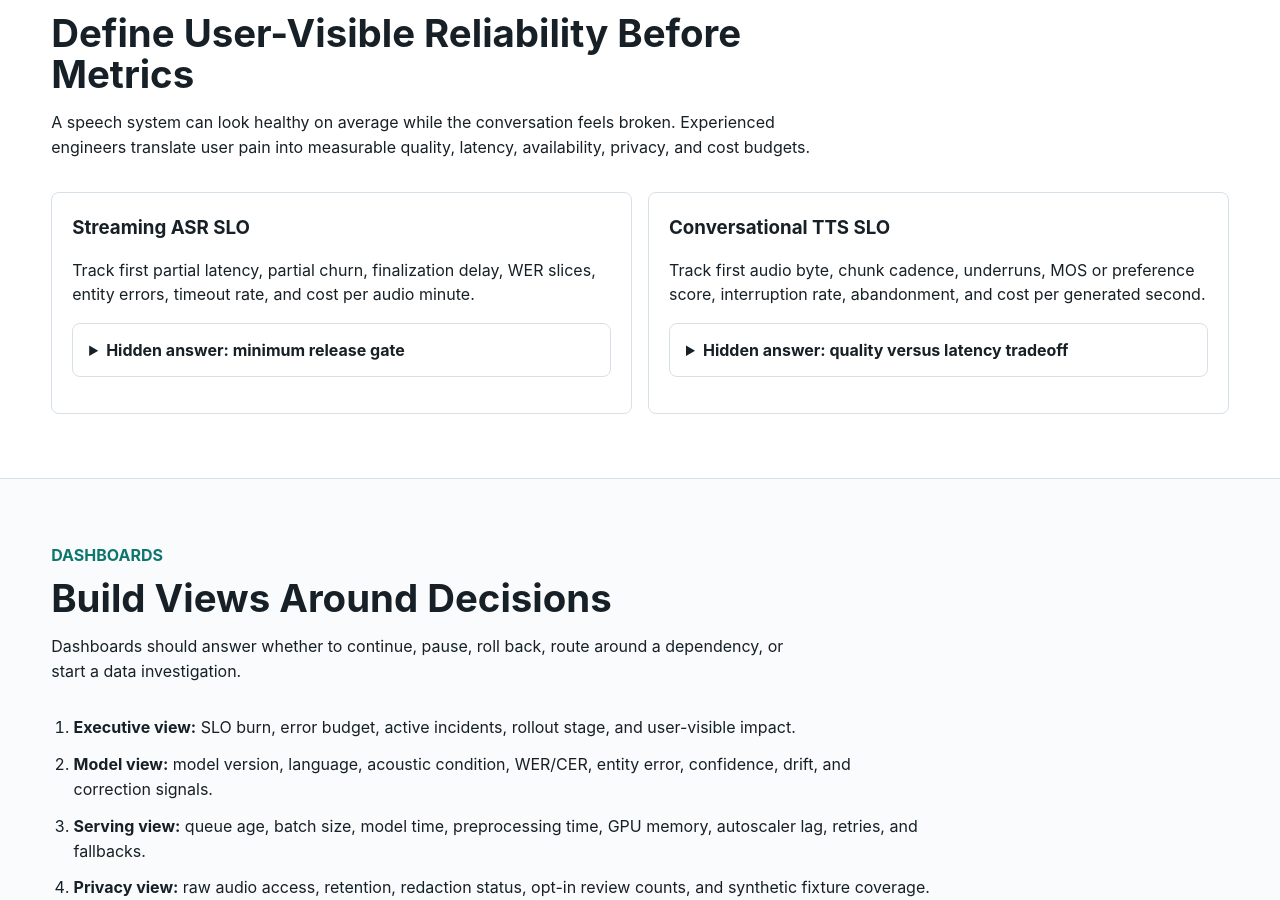
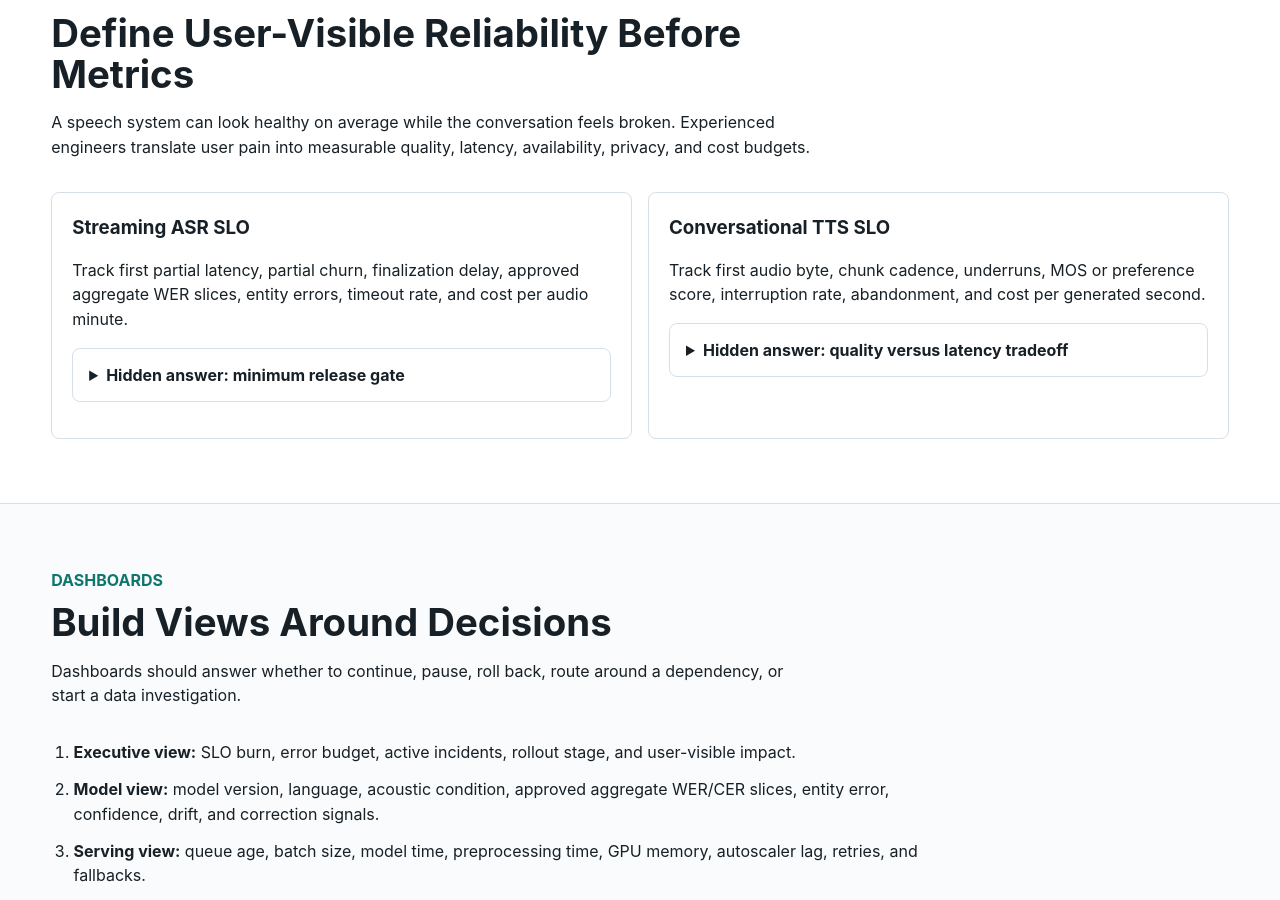
Before and after one commit to kennethli319/kennethli319.github.io, a Jekyll site: the page audio-text-ml-course/lessons/speech-serving-observability.html, which Jekyll copies as it is, in a window 1280 px wide and 900 px high, scrolled down 571 px. Built offline with Jekyll 4.4.1, drawn with Linux system fonts in a browser that asks for light colours; some of the changed text lies outside the part shown.

Commit message:
Update speech observability course page

```diff
--- a/audio-text-ml-course/index.html
+++ b/audio-text-ml-course/index.html
@@ -207,7 +207,7 @@
         <article>
           <span>19</span>
           <h3>Speech Serving Observability</h3>
-          <p>SLOs, dashboards, burn rates, drift slices, rollback decisions, cost alerts, and postmortems for production speech systems.</p>
+          <p>SLOs, dashboards, burn rates, approved aggregate drift slices, rollback decisions, cost alerts, and postmortems for production speech systems.</p>
           <p class="lab">Lab: implement SLO burn-rate, slice-drift, and rollout-recommendation utilities.</p>
           <p><a class="lesson-link" href="lessons/speech-serving-observability.html">Open lesson: speech serving observability and SLOs</a></p>
         </article>
--- a/audio-text-ml-course/lessons/speech-serving-observability.html
+++ b/audio-text-ml-course/lessons/speech-serving-observability.html
@@ -37,7 +37,7 @@
       <div class="grid two">
         <article class="card">
           <h3>Streaming ASR SLO</h3>
-          <p>Track first partial latency, partial churn, finalization delay, WER slices, entity errors, timeout rate, and cost per audio minute.</p>
+          <p>Track first partial latency, partial churn, finalization delay, approved aggregate WER slices, entity errors, timeout rate, and cost per audio minute.</p>
           <details class="qa">
             <summary>Hidden answer: minimum release gate</summary>
             <p>
@@ -75,7 +75,7 @@
       </div>
       <ol class="steps">
         <li><strong>Executive view:</strong> SLO burn, error budget, active incidents, rollout stage, and user-visible impact.</li>
-        <li><strong>Model view:</strong> model version, language, acoustic condition, WER/CER, entity error, confidence, drift, and correction signals.</li>
+        <li><strong>Model view:</strong> model version, language, acoustic condition, approved aggregate WER/CER slices, entity error, confidence, drift, and correction signals.</li>
         <li><strong>Serving view:</strong> queue age, batch size, model time, preprocessing time, GPU memory, autoscaler lag, retries, and fallbacks.</li>
         <li><strong>Privacy view:</strong> raw audio access, retention, redaction status, opt-in review counts, and synthetic fixture coverage.</li>
         <li><strong>Cost view:</strong> cost per audio minute, cost per generated second, GPU utilization, cache hit rate, and waste from retries.</li>
@@ -245,7 +245,7 @@
         <h3>Prompt 1: A Canary Improves Average WER But Hurts One Region</h3>
         <p>
           The new ASR model improves aggregate WER by 4 percent, but a noisy
-          mobile cohort in one region regresses by 11 percent. What do you do?
+          consented or approved aggregate mobile cohort in one region regresses by 11 percent. What do you do?
         </p>
         <details class="qa">
           <summary>Hidden answer: strong response</summary>
@@ -253,7 +253,7 @@
             Do not hide behind the aggregate win. Pause or exclude the affected
             cohort, verify sample size and label quality, inspect audio feature
             drift, compare entity error and correction rate, and define a slice
-            gate before resuming. A strong answer protects harmed cohorts while
+            gate using approved aggregate or consented tags before resuming. A strong answer protects harmed cohorts while
             preserving the ability to ship where the model is truly better.
           </p>
         </details>
@@ -286,7 +286,7 @@
         <details class="qa">
           <summary>Hidden answer: postmortem outline</summary>
           <p>
-            Include timeline, detection gap, user impact by slice, root cause,
+            Include timeline, detection gap, user impact by approved aggregate or consented slice, root cause,
             why tests missed quiet speakers, rollback timeline, privacy-safe
             evidence, immediate remediation, new synthetic fixtures, release
             gate updates, owners, deadlines, and a follow-up check that proves
```
Also changed, not shown: other parts of audio-text-ml-course/index.html (+1 -1 lines).
